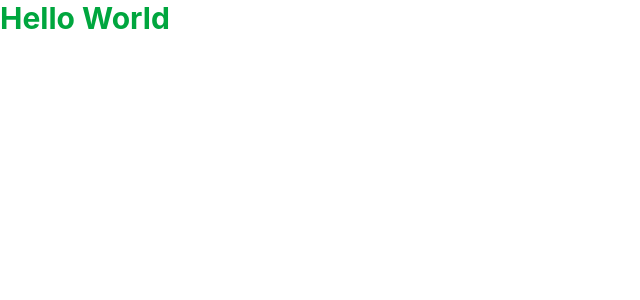
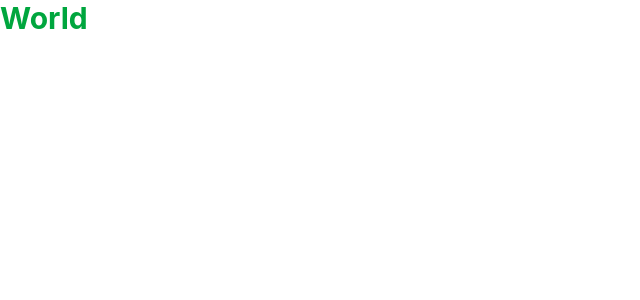
Before and after one commit to Khalid-Hossain-Tarif/daily-habit-tracker-react, a React (Vite) app: page / in a window 1280 px wide. Shown: the top 300 px of the page, without its empty margins (0-640 px from the left). Built offline with nearby package versions, Linux system fonts and the light colour scheme.

Commit message:
text change

```diff
--- a/src/App.tsx
+++ b/src/App.tsx
@@ -1,3 +1,3 @@
 export default function App() {
-  return <h1 className="text-3xl font-bold text-green-600">Hello World</h1>;
+  return <h1 className="text-3xl font-bold text-green-600"> World</h1>;
 }
```
